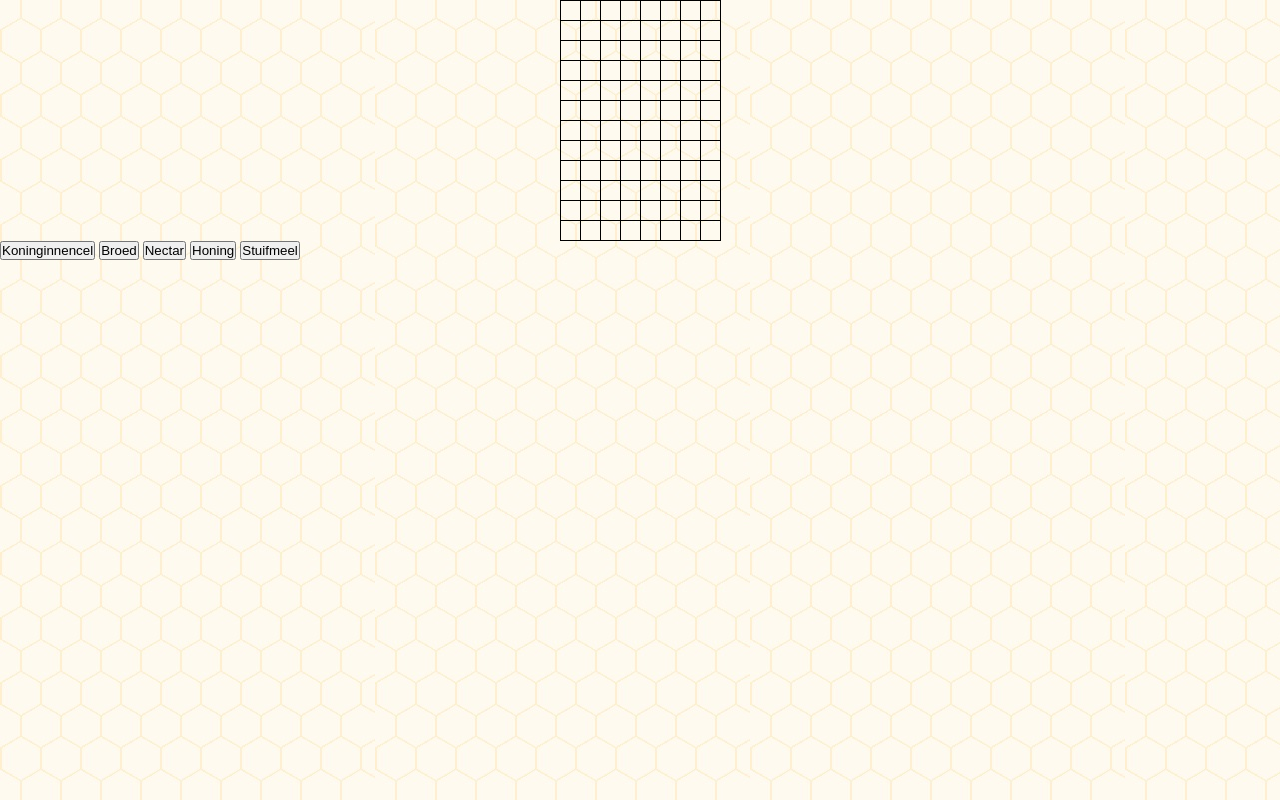
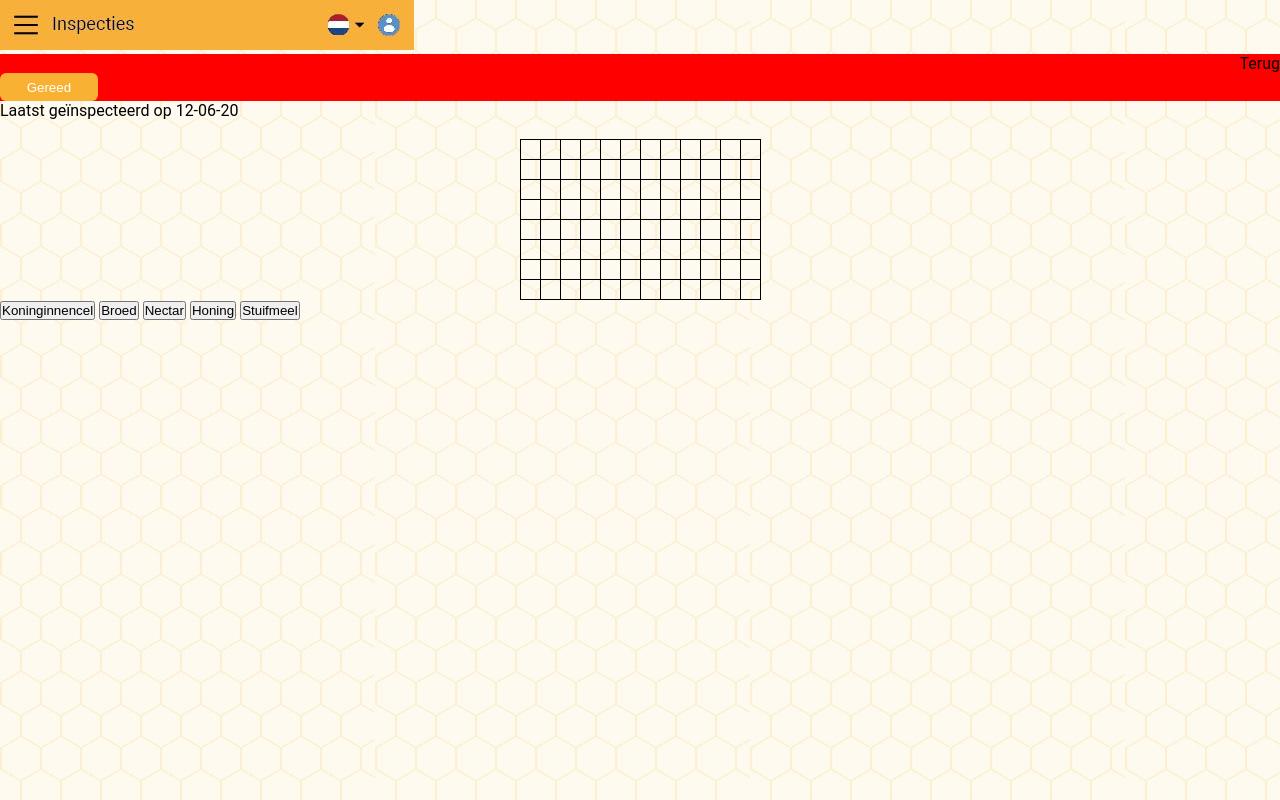
Before and after one commit to joppepelgrim/WellBeeing, a website: page view/index.ejs in a window 1280 px wide. Drawn offline with nearby package versions, Linux system fonts and the light colour scheme; files that its build step writes are made by us from their sources.

Commit message:
Added styles of BEEP

```diff
--- a/static/script.js
+++ b/static/script.js
@@ -36,8 +36,8 @@ honing.addEventListener('click', honingColor)
 stuifmeel.addEventListener('click', stuifmeelColor)
 
 //Creating grid
-const height = 11;
-const width = 7;
+const height = 7;
+const width = 11;
 makeGrid(height, width);
 
 function makeGrid(height, width) {
--- a/static/style.css
+++ b/static/style.css
@@ -4,8 +4,34 @@
     box-sizing: border-box;
 }
 
+:root{
+    --primairy-color: #F9B133;
+}
+
 body{
     background: url(../static/images/background.jpg);
+    font-family: roboto;
+}
+
+header{
+    width: 100%;
+}
+
+.inner-header{
+    background-color: red;
+}
+
+.inner-header span{
+    display: flex;
+    justify-content: end;
+}
+
+.inner-header button{
+    border: none;
+    background-color: var(--primairy-color);
+    color: white;
+    padding: 0.5em 2em;
+    border-radius: 6px;
 }
 
 table,
--- a/view/index.ejs
+++ b/view/index.ejs
@@ -4,11 +4,26 @@
 <head>
     <meta charset="UTF-8">
     <meta name="viewport" content="width=device-width, initial-scale=1.0">
+    <link rel="shortcut icon" href="../static/images/beep_logo.png" type="image/x-icon">
     <link rel="stylesheet" href="../static/style.css">
     <title>WellBeeing</title>
 </head>
 
 <body>
+    <header>
+        <img src="../static/images/header.jpg" alt="">
+        <div class="inner-header">
+            <span>Terug</span>
+            <button>Gereed</button>
+        </div>
+    </header>
+    <main>
+        <p>Laatst geïnspecteerd op 12-06-20</p>
+        <img src="" alt="">
+        <img src="" alt="">
+        <img src="" alt="">
+
+    </main>
     <table class="pixelCanvas"></table>
 
     <button class="koninginnencel">Koninginnencel</button>
```
Also changed, not shown: static/images/avatar.jpg (added), static/images/back.svg (added), static/images/beep_logo.png (added), static/images/header.jpg (added), static/images/language.jpg (added), static/images/menu.svg (added).
